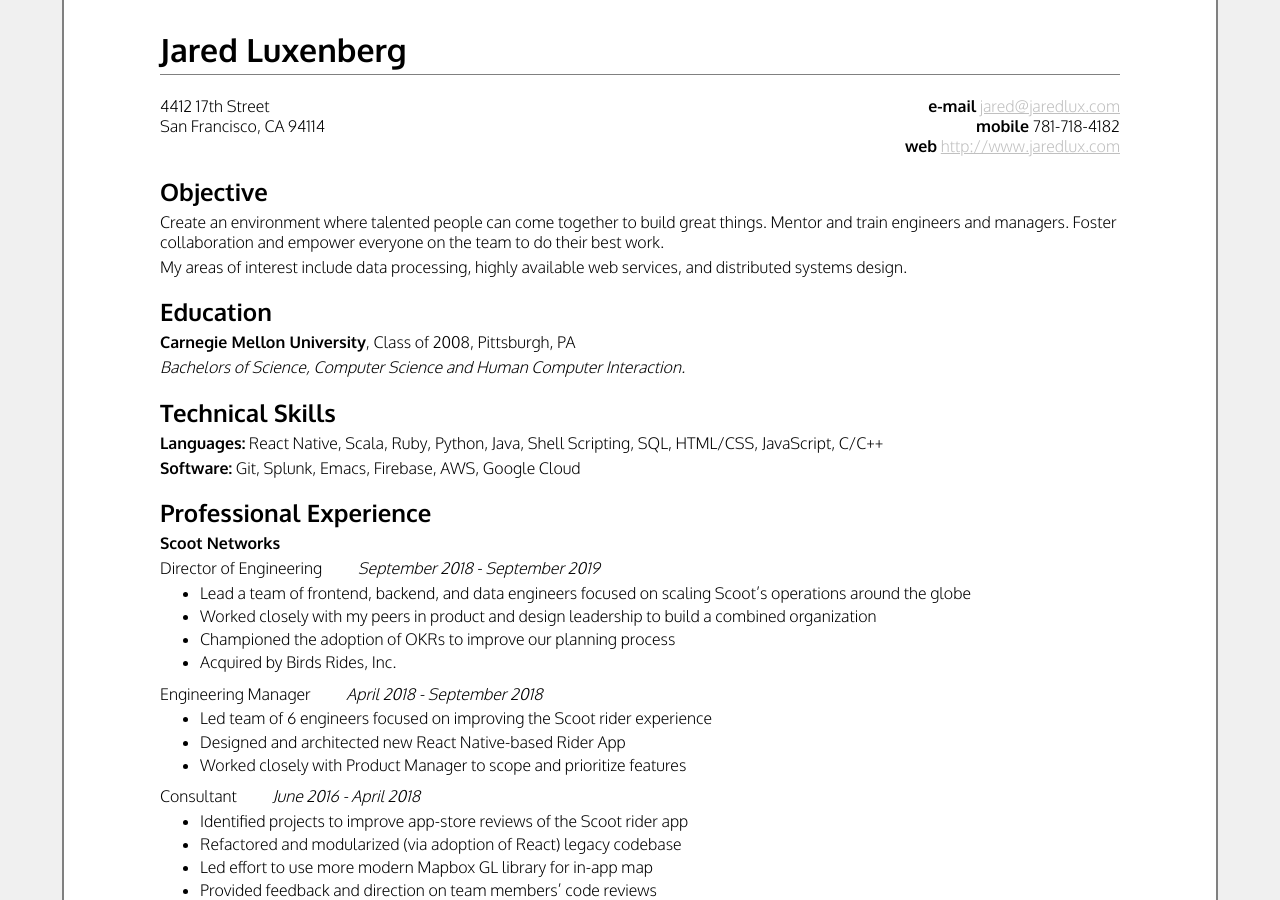
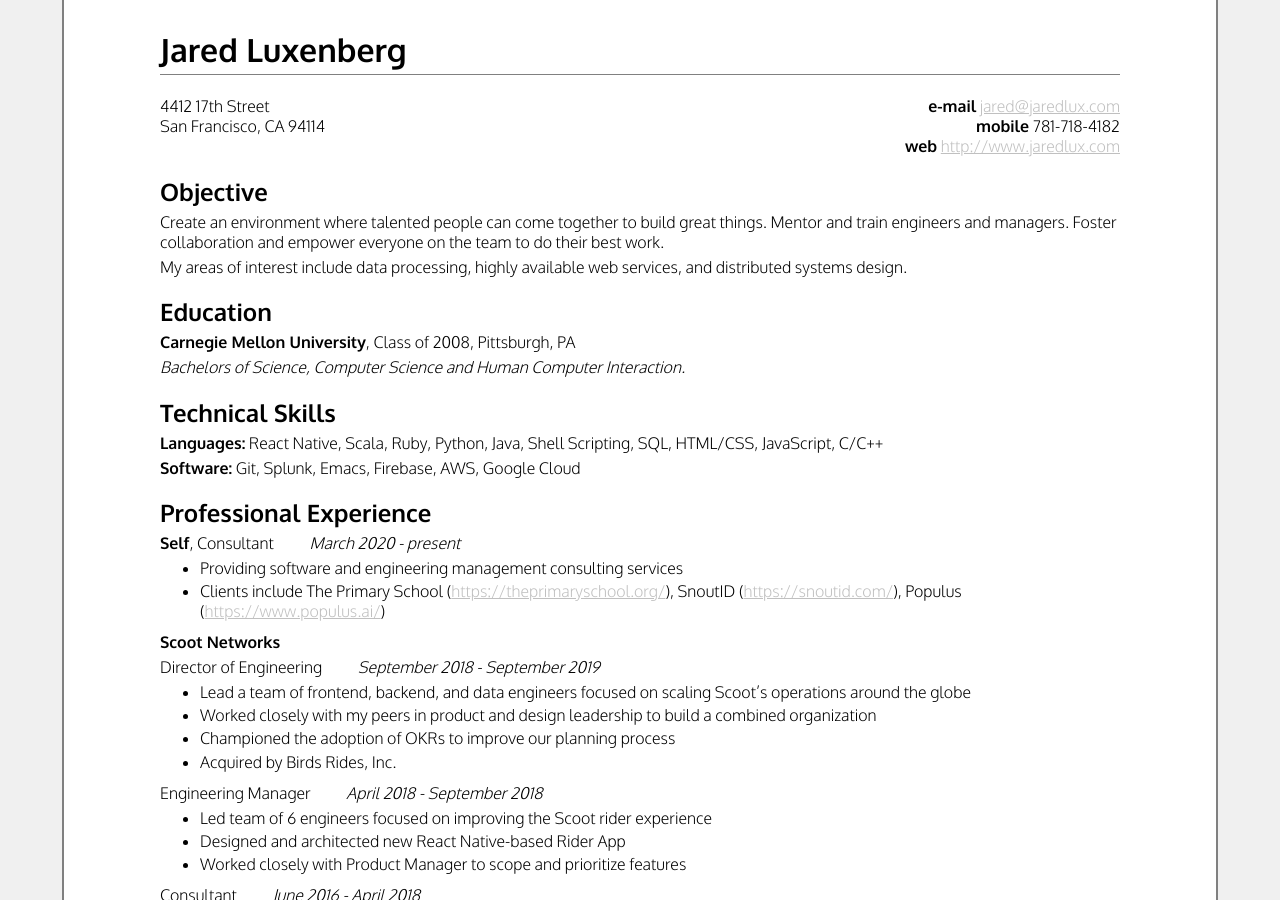
Before and after one commit to jluxenberg/jluxenberg.github.io, a Jekyll site: the page built from resume.md, in a window 1280 px wide and 900 px high. Built offline with Jekyll 4.4.1, drawn with Linux system fonts in a browser that asks for light colours.

Commit message:
add most recent "Consultant" experience

```diff
--- a/resume.md
+++ b/resume.md
@@ -40,6 +40,11 @@ Technical Skills
 
 Professional Experience
 -----------------------
+
+**Self**, Consultant <span class="len">March 2020 - present</span>
+
+* Providing software and engineering management consulting services
+* Clients include The Primary School ([https://theprimaryschool.org/](https://theprimaryschool.org/)), SnoutID ([https://snoutid.com/](https://snoutid.com/)), Populus ([https://www.populus.ai/](https://www.populus.ai/))
 
 **Scoot Networks**
 
```
